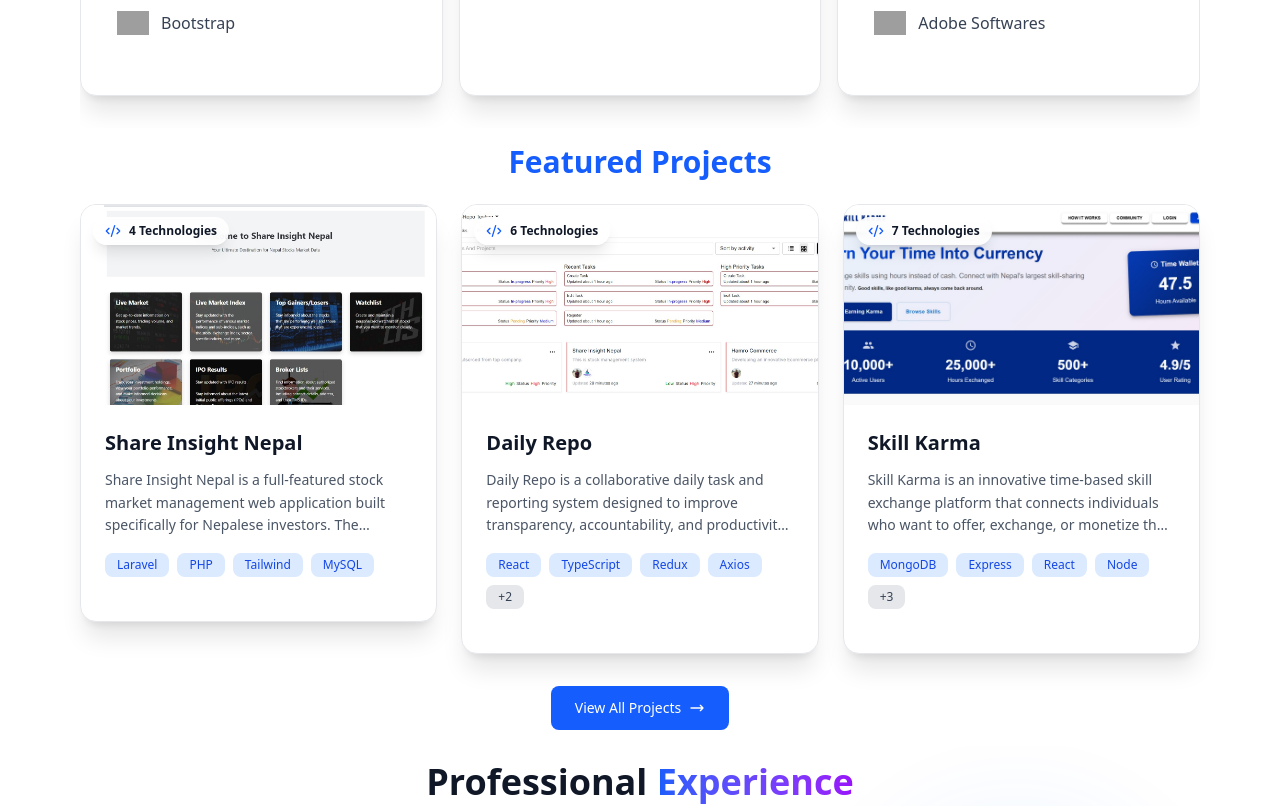
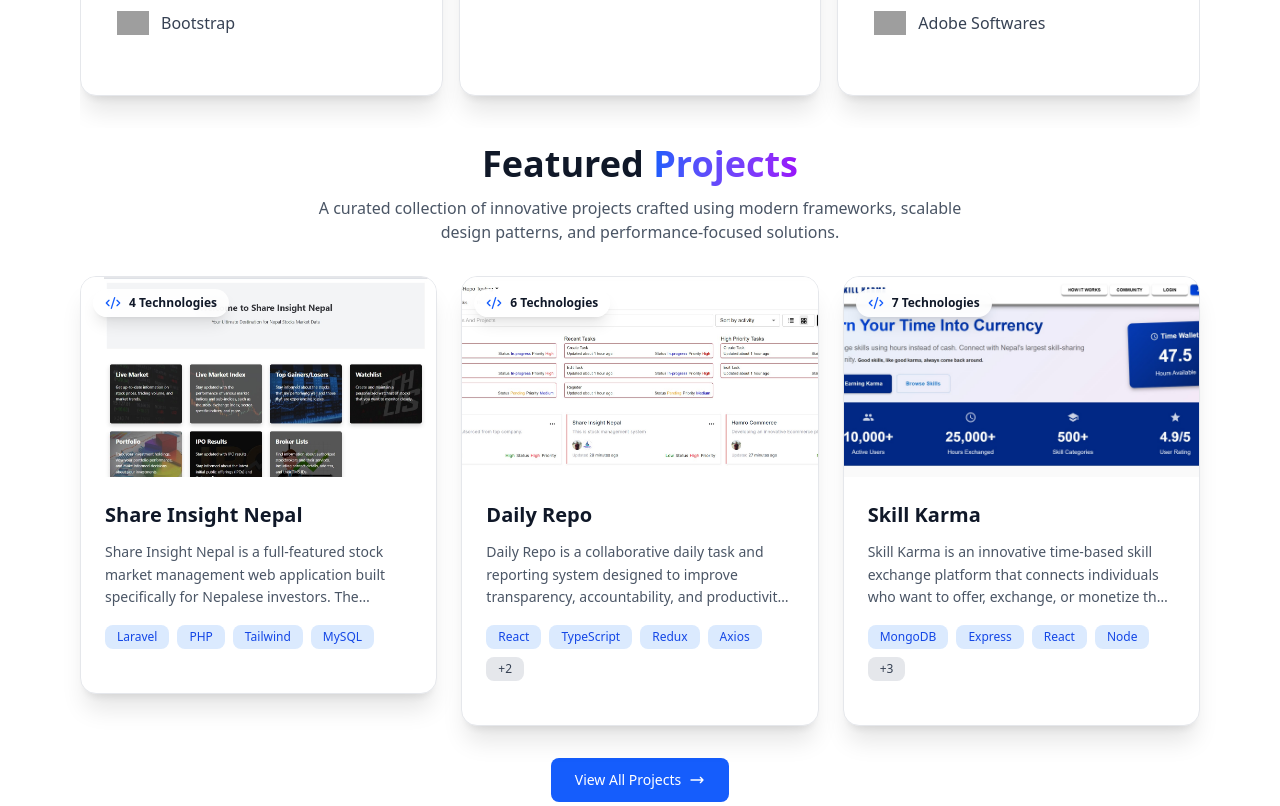
Before and after one commit to SumaniqueCode/SumaniqueCode, a React (Vite) app: page /home in a window 1280 px wide. Shown: the part 1400-2206 px from the top of the page. Built offline with nearby package versions, Linux system fonts and the light colour scheme; grey boxes are pictures that could not be loaded.

Commit message:
project in landing changed

```diff
--- a/src/portfolio/components/projects/Projects.tsx
+++ b/src/portfolio/components/projects/Projects.tsx
@@ -1,6 +1,7 @@
 import { Link } from "react-router-dom";
 import ProjectCard from "../../../projects/Components/ProjectCard";
 import { projects } from "../../../projects/ProjectData";
+import LazySection from "../../../global/LazySection";
 interface projectProps {
   darkMode: boolean
 }
@@ -8,11 +9,33 @@ interface projectProps {
 const Projects = ({ darkMode }: projectProps) => {
   return (
     <section id="projects" className="py-4">
-      <h2 className={`text-3xl font-bold mb-6 text-center ${darkMode ? 'text-blue-400' : 'text-blue-600'}`}>
-        Featured Projects
+      <LazySection>
+        <div className="text-center mb-8">
+          <h2
+            className={`text-3xl md:text-4xl font-bold mb-3 ${darkMode ? "text-white" : "text-gray-900"
+              }`}
+            style={{ animation: "fadeInDown 0.6s ease-out" }}
+          >
+            Featured{" "}
+            <span
+              className={`bg-gradient-to-r ${darkMode
+                ? "from-blue-400 to-purple-400"
+                : "from-blue-600 to-purple-600"
+                } bg-clip-text text-transparent`}
+            >
+              Projects
+            </span>
           </h2>
+          <p
+            className={`text-base ${darkMode ? "text-gray-400" : "text-gray-600"
+              } max-w-2xl mx-auto`}
+            style={{ animation: "fadeInUp 0.6s ease-out 0.2s both" }}
+          >
+            A curated collection of innovative projects crafted using modern frameworks, scalable design patterns, and performance-focused solutions.
+          </p>
+        </div>
 
-      <div className="grid grid-cols-1 md:grid-cols-3 gap-6">
+        <div className="grid grid-cols-1 md:grid-cols-2 lg:grid-cols-3 gap-6">
           {projects.slice(0, 3).map((project) => (
             <ProjectCard key={project.id} darkMode={darkMode} project={project} />
           ))}
@@ -21,8 +44,7 @@ const Projects = ({ darkMode }: projectProps) => {
         <div className="flex justify-center mt-8">
           <Link
             to={"/projects"}
-          className={`inline-flex items-center gap-2 px-6 py-3 text-sm font-medium rounded-lg transition-colors ${
-            darkMode
+            className={`inline-flex items-center gap-2 px-6 py-3 text-sm font-medium rounded-lg transition-colors ${darkMode
                 ? 'bg-blue-600 hover:bg-blue-700 text-white'
                 : 'bg-blue-600 hover:bg-blue-700 text-white'
               }`}
@@ -33,6 +55,7 @@ const Projects = ({ darkMode }: projectProps) => {
             </svg>
           </Link>
         </div>
+      </LazySection>
     </section>
   )
 }
```
Lines whose indentation alone changed are shown as unchanged.
